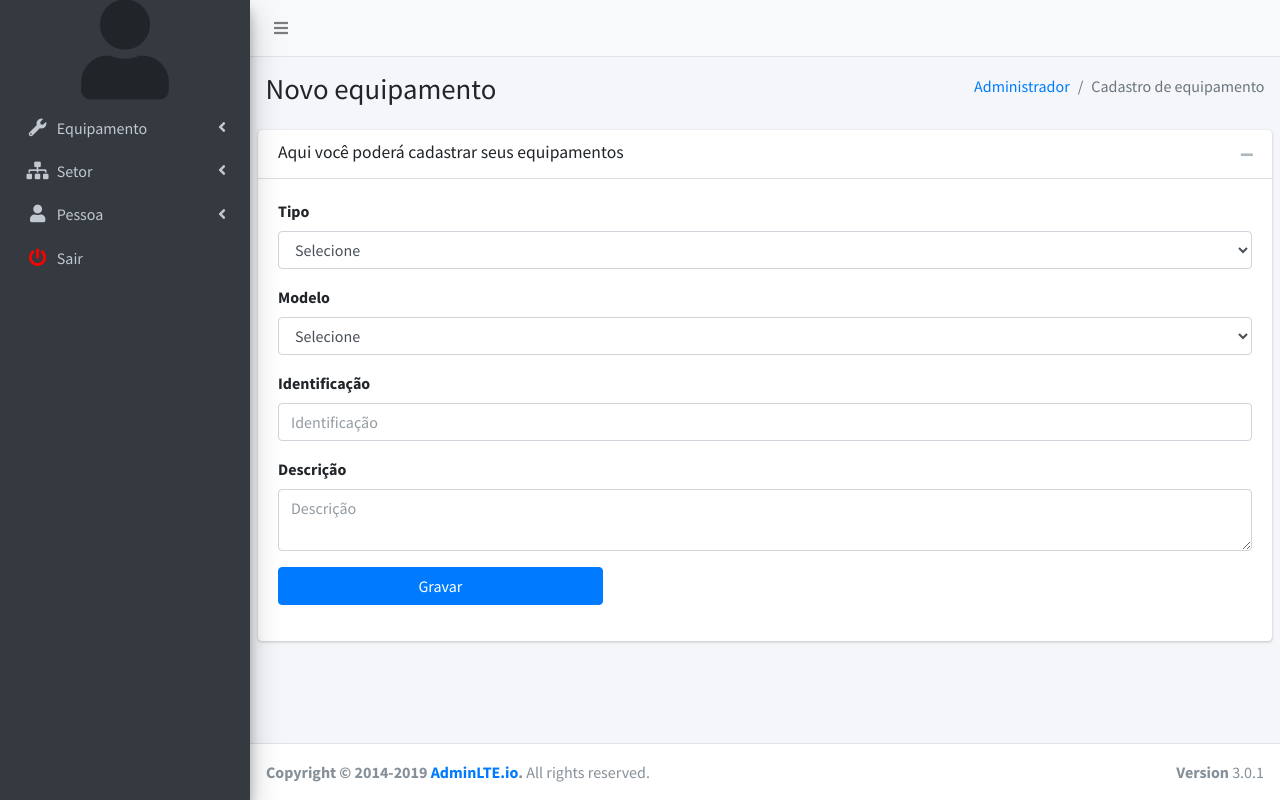
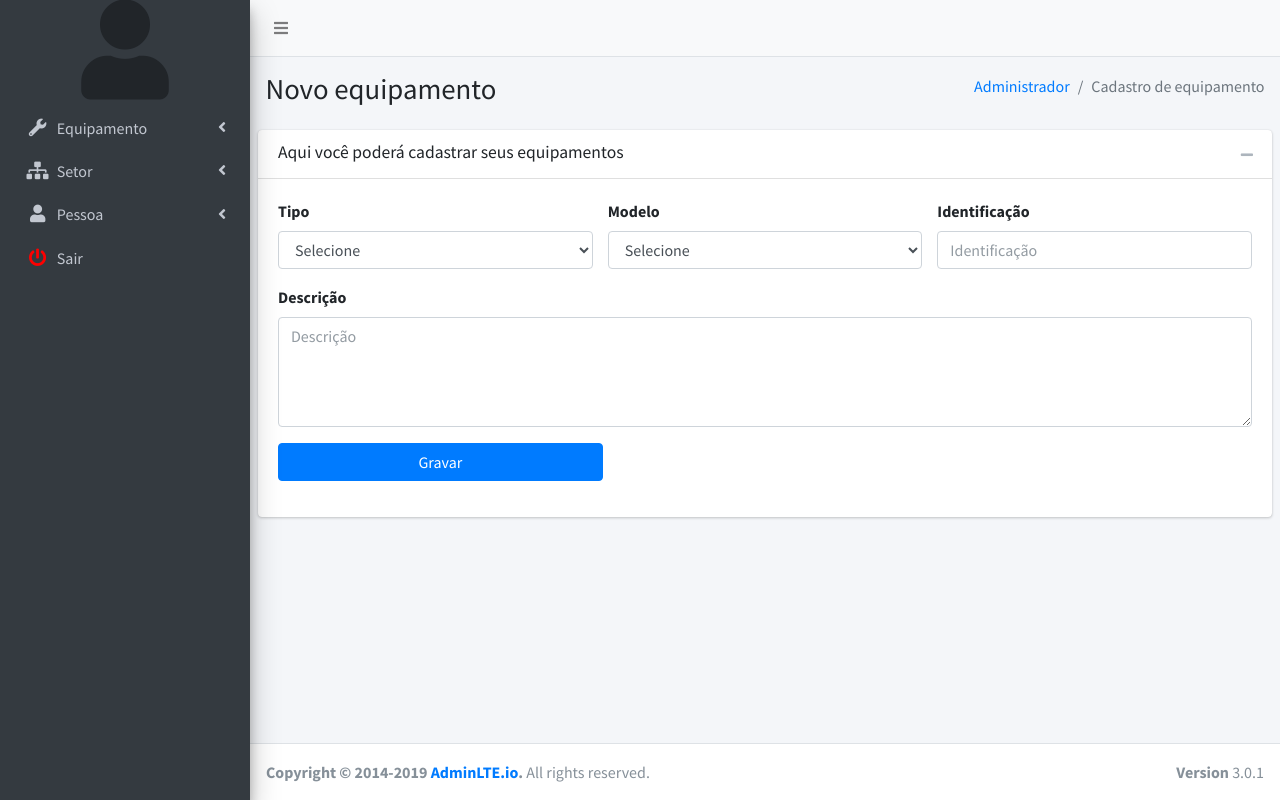
Before and after one commit to SouzaRe7/ControlesOs, a PHP site: template src/view/admin/novo_equipamento.php in a window 1280 px wide. Run offline with PHP 8.4, Linux system fonts and the light colour scheme; the template is opened without the code that fills it, so the values that code supplies are empty; some libraries are stand-ins or nearby versions.

Commit message:
Ajuste final jwt p verificar senha

```diff
--- a/src/_public/Util.php
+++ b/src/_public/Util.php
@@ -189,7 +189,7 @@ class Util
         //Recupera todo o cabeçalho da requisição
         $http_header = apache_request_headers();
         //Se n for nulo
-        if ($http_header['Authorization'] != null && str_contains($http_header['Authorization'], '.')) :
+        if ($http_header['Authorization'] != null) :
             //quebra o bearer(autenticação de token)
             $bearer = explode(' ', $http_header['Authorization']);
             $token = explode('.', $bearer[1]);
--- a/src/config/fixos.php
+++ b/src/config/fixos.php
@@ -54,3 +54,4 @@ define('PATH_URL', $_SERVER["DOCUMENT_ROOT"] . '/ControlesOs1/src/');
 
 # Chave secrete token Obs pode ser nome qualquer
 const SECRET_JWT_FUNC = 'chavesecretatoken';
+const NAO_AUTORIZADO = -1000;
--- a/src/model/SQL/usuarioSQL.php
+++ b/src/model/SQL/usuarioSQL.php
@@ -125,7 +125,7 @@ class UsuarioSQL{
                   FROM  tb_usuario
              LEFT JOIN  tb_funcionario
                     ON  tb_usuario.id = tb_funcionario.funcionario_id
-                 WHERE  login = '?' AND status = ? AND tipo = ?";
+                 WHERE  login = ? AND status = ? AND tipo = ?";
         return $sql;
     }
 }
--- a/src/model/usuarioDAO.php
+++ b/src/model/usuarioDAO.php
@@ -52,7 +52,7 @@ class usuarioDAO extends Conexao
         $sql->bindValue($i++, $login);
         $sql->bindValue($i++, $status);
         $sql->bindValue($i++, $tipo);
-
+        $sql->execute();
         return $sql->fetch(\PDO::FETCH_ASSOC);
     }
 
@@ -62,7 +62,7 @@ class usuarioDAO extends Conexao
         $i = 1;
         $sql->bindValue($i++, $login);
         $sql->bindValue($i++, $status);
-
+        $sql->execute();
         return $sql->fetch(\PDO::FETCH_ASSOC);
     }
 
--- a/src/resource/dataview/usuario_dataview.php
+++ b/src/resource/dataview/usuario_dataview.php
@@ -147,4 +147,5 @@ elseif (isset($_GET['id_user']) and is_numeric($_GET['id_user'])) :
     endif;
 elseif (isset($_POST['btnAcessar'])) :
     $ret = $usuarioCTRL->VerificarLoginAcessoCTRL($_POST['login'], $_POST['senha']);
+    Util::Mostrar($_POST);
 endif; ?>
--- a/src/view/admin/novo_equipamento.php
+++ b/src/view/admin/novo_equipamento.php
@@ -48,32 +48,34 @@ require_once dirname(__DIR__, 2) . '/resource/dataview/equipamento_dataview.php'
                     </div>
                     <div class="card-body">
                         <form id="equipamentoForm" action="novo_equipamento.php" method="post">
-                            <input name="cod" id="cod" type="hidden" value="<?= $id?>" >
-                            <div class="form-group">
+                            <input name="cod" id="cod" type="hidden" value="<?= $id ?>">
+                            <div class="row">
+                                <div class="form-group col-md-4">
                                     <label>Tipo</label>
-                                <select id="admTipo" name="admTipo" class="form-control select2 obg" style="width: 100%;">
+                                    <select id="admTipo" name="admTipo" class="form-control obg">
                                         <option value="">Selecione</option>
                                         <?php foreach ($dadosTipoEquipamentos as $itemTipoEquipamentos) : ?>
-                                        <option value="<?= $itemTipoEquipamentos['id'] ?>" <?= $id == '' ? '' : ($id == $itemTipoEquipamentos['id'] ? '' : 'selected' )?> ><?= $itemTipoEquipamentos['nome'] ?></option>
+                                            <option value="<?= $itemTipoEquipamentos['id'] ?>" <?= $id == '' ? '' : ($id == $itemTipoEquipamentos['id'] ? '' : 'selected') ?>><?= $itemTipoEquipamentos['nome'] ?></option>
                                         <?php endforeach; ?>
                                     </select>
                                 </div>
-                            <div class="form-group">
+                                <div class="form-group col-md-4">
                                     <label>Modelo</label>
                                     <select id="admModelo" name="admModelo" class="form-control select2 obg" style="width: 100%;">
                                         <option value="">Selecione</option>
                                         <?php foreach ($dadosModelo as $itemModelo) : ?>
-                                        <option value="<?= $itemModelo['id'] ?>" <?= $id == '' ? '' : ($id == $itemModelo['id'] ? '' : 'selected') ?> ><?= $itemModelo['nome'] ?></option>
+                                            <option value="<?= $itemModelo['id'] ?>" <?= $id == '' ? '' : ($id == $itemModelo['id'] ? '' : 'selected') ?>><?= $itemModelo['nome'] ?></option>
                                         <?php endforeach; ?>
                                     </select>
                                 </div>
-                            <div class="form-group">
+                                <div class="form-group col-md-4">
                                     <label>Identificação</label>
-                                <input id="admIdentificacao" name="admIdentificacao" class="form-control obg" placeholder="Identificação" value="<?= $id == '' ? '': $dados['identificacao']?>">
+                                    <input id="admIdentificacao" name="admIdentificacao" class="form-control obg" placeholder="Identificação" value="<?= $id == '' ? '' : $dados['identificacao'] ?>">
                                 </div>
-                            <div class="form-group">
+                                <div class="form-group col-md-12">
                                     <label>Descrição</label>
-                                <textarea id="admObs" name="admObs" class="form-control obg" placeholder="Descrição"><?= $id == '' ? '' : $dados['descricao']?></textarea>
+                                    <textarea id="admObs" name="admObs" class="form-control obg" rows="4" placeholder="Descrição"><?= $id == '' ? '' : $dados['descricao'] ?></textarea>
+                                </div>
                             </div>
                             <div class="form-group">
                                 <button onclick="return CadastrarEquipamentoAjx('equipamentoForm')" name="btnGravar" type="button" class="btn btn-block btn-primary col-md-4">Gravar</button>
--- a/src/vo/UsuarioVO.php
+++ b/src/vo/UsuarioVO.php
@@ -16,7 +16,7 @@ class UsuarioVO extends EnderecoVO
     private $fone;
 
     public function setId($id){
-        $this->idUser =  $id;
+        $this->idUser = $id;
     }
     public function getId(){
       return $this->idUser;
```
Also changed, not shown: src/controller/usuarioController.php (+4 -4 lines), src/view/admin/alocar_equipamento.php (+14 -11 lines), 1 other file. Lines whose indentation alone changed are shown as unchanged.
